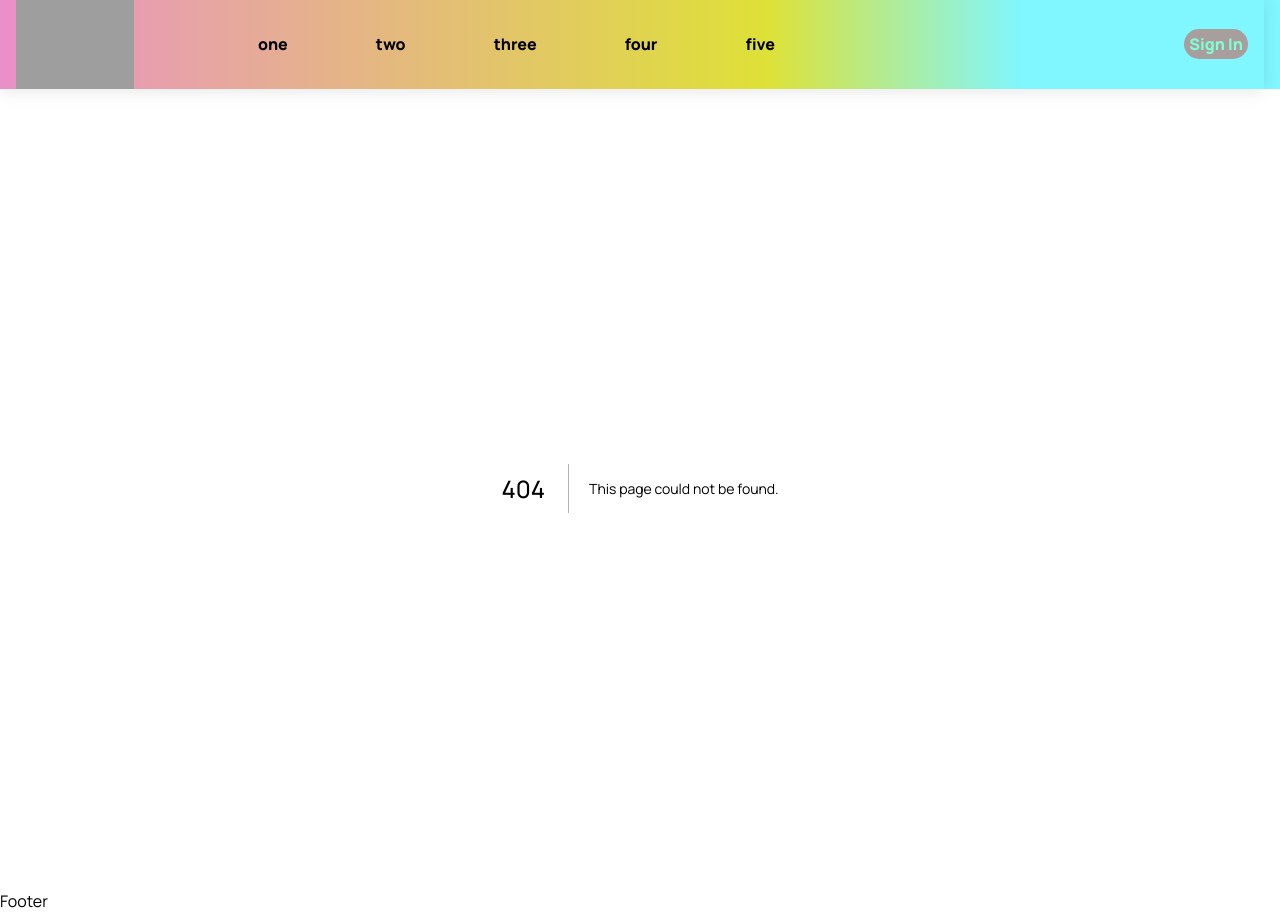
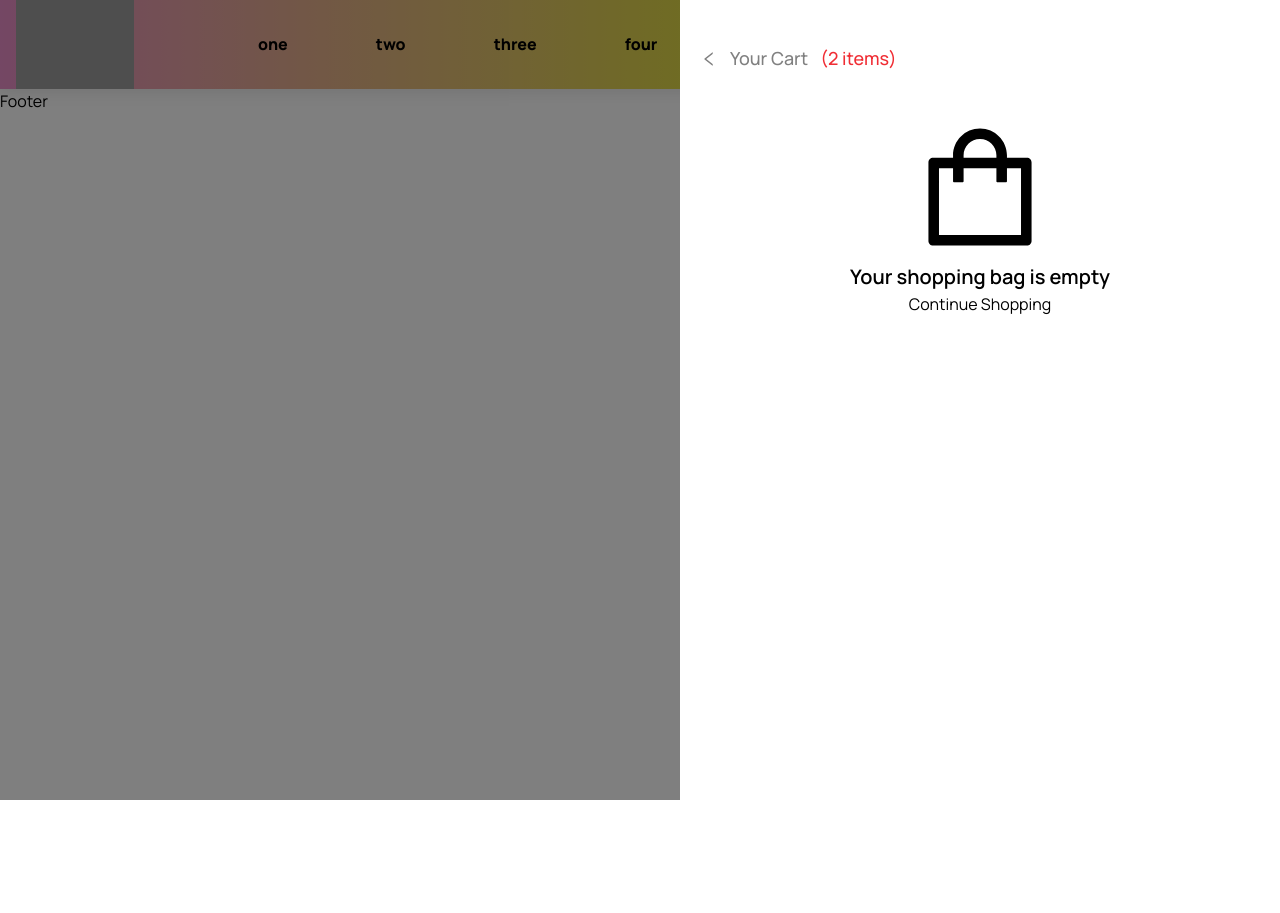
Before and after one commit to Adityagautamm/nextjs-one, a Next.js app: page /add-to-cart in a window 1280 px wide. Before the commit this address had no page. After the commit the page ends 800 px from the top, so only its background shows below. Built offline with nearby package versions, Linux system fonts and the light colour scheme; grey boxes are pictures that could not be loaded.

Commit message:
empty cart completed

```diff
--- /dev/null
+++ b/app/add-to-cart/cart.css
@@ -0,0 +1,73 @@
+.card--vali-classes {
+}
+
+.cart-icon {
+  font-size: 25px;
+  color: gray;
+  cursor: pointer;
+  position: relative;
+  transition: transform 0.4s ease;
+  border: none;
+  background-color: transparent;
+}
+.cart-icon:hover {
+  transform: scale(1.1, 1.1);
+}
+.cart-item-qty {
+  position: absolute;
+  right: -8px;
+  font-size: 12px;
+  color: #eee;
+  background-color: #f02d34;
+  width: 18px;
+  height: 18px;
+  border-radius: 50%;
+  text-align: center;
+  font-weight: 600;
+}
+
+.cart-wrapper {
+  width: 100vw;
+  background: rgba(0, 0, 0, 0.5);
+  position: fixed;
+  right: 0;
+  top: 0;
+  z-index: 100;
+  /* will-change: transform; */
+  transition: all 1s ease-in-out;
+}
+.cart-container {
+  height: 100vh;
+  width: 600px;
+  background-color: white;
+  float: right;
+  padding: 40px 10px;
+  position: relative;
+}
+.cart-heading {
+  display: flex;
+  align-items: center;
+  font-size: 18px;
+  font-weight: 500;
+  cursor: pointer;
+  gap: 2px;
+  margin-left: 10px;
+  border: none;
+  background-color: transparent;
+}
+
+.cart-heading .heading {
+  margin-left: 10px;
+}
+.cart-num-items {
+  margin-left: 10px;
+  color: #f02d34;
+}
+.empty-cart {
+  margin: 40px;
+  text-align: center;
+}
+.empty-cart h3 {
+  font-weight: 600;
+  font-size: 20px;
+}
--- /dev/null
+++ b/app/add-to-cart/page.js
@@ -0,0 +1,161 @@
+"use client";
+import React, { useRef } from "react";
+import Link from "next/link";
+import {
+  AiOutlineMinus,
+  AiOutlinePlus,
+  AiOutlineLeft,
+  AiOutlineShopping,
+} from "react-icons/ai";
+import { TiDeleteOutline } from "react-icons/ti";
+import toast from "react-hot-toast";
+
+// import { useStateContext } from "../context/StateContext";
+// import { urlFor } from "../lib/client";
+// import getStripe from "../lib/getStripe";
+import "./cart.css";
+
+const Cart = () => {
+  const cartRef = useRef();
+  //   const {
+  //     totalPrice,
+  //     totalQuantities,
+  //     cartItems,
+  //     setShowCart,
+  //     toggleCartItemQuanitity,
+  //     onRemove,
+  //   } = useStateContext();
+
+  const {
+    totalPrice,
+    totalQuantities,
+    cartItems,
+    setShowCart,
+    toggleCartItemQuanitity,
+    onRemove,
+  } = {
+    totalPrice: "10",
+    totalQuantities: "2",
+    cartItems: { length: 0 },
+    setShowCart: "40",
+    toggleCartItemQuanitity: "50",
+    onRemove: "60",
+  };
+
+  const handleCheckout = async () => {
+    // const stripe = await getStripe();
+
+    const response = await fetch("/api/stripe", {
+      method: "POST",
+      headers: {
+        "Content-Type": "application/json",
+      },
+      body: JSON.stringify(cartItems),
+    });
+
+    if (response.statusCode === 500) return;
+
+    const data = await response.json();
+
+    toast.loading("Redirecting...");
+
+    stripe.redirectToCheckout({ sessionId: data.id });
+  };
+
+  return (
+    <div className="cart-wrapper" ref={cartRef}>
+      <div className="cart-container">
+        <button
+          type="button"
+          className="cart-heading"
+          onClick={() => setShowCart(false)}
+        >
+          <AiOutlineLeft />
+          <span className="heading">Your Cart</span>
+          <span className="cart-num-items">({totalQuantities} items)</span>
+        </button>
+
+        {cartItems.length < 1 && (
+          <div className="empty-cart">
+            <AiOutlineShopping size={150} />
+            <h3>Your shopping bag is empty</h3>
+            <Link href="/">
+              <button
+                type="button"
+                onClick={() => setShowCart(false)}
+                className="btn"
+              >
+                Continue Shopping
+              </button>
+            </Link>
+          </div>
+        )}
+
+        <div className="product-container">
+          {cartItems.length >= 1 &&
+            cartItems.map((item) => (
+              <div className="product" key={item._id}>
+                <img
+                  src={urlFor(item?.image[0])}
+                  className="cart-product-image"
+                />
+                <div className="item-desc">
+                  <div className="flex top">
+                    <h5>{item.name}</h5>
+                    <h4>${item.price}</h4>
+                  </div>
+                  <div className="flex bottom">
+                    <div>
+                      <p className="quantity-desc">
+                        <span
+                          className="minus"
+                          onClick={() =>
+                            toggleCartItemQuanitity(item._id, "dec")
+                          }
+                        >
+                          <AiOutlineMinus />
+                        </span>
+                        <span className="num" onClick="">
+                          {item.quantity}
+                        </span>
+                        <span
+                          className="plus"
+                          onClick={() =>
+                            toggleCartItemQuanitity(item._id, "inc")
+                          }
+                        >
+                          <AiOutlinePlus />
+                        </span>
+                      </p>
+                    </div>
+                    <button
+                      type="button"
+                      className="remove-item"
+                      onClick={() => onRemove(item)}
+                    >
+                      <TiDeleteOutline />
+                    </button>
+                  </div>
+                </div>
+              </div>
+            ))}
+        </div>
+        {cartItems.length >= 1 && (
+          <div className="cart-bottom">
+            <div className="total">
+              <h3>Subtotal:</h3>
+              <h3>${totalPrice}</h3>
+            </div>
+            <div className="btn-container">
+              <button type="button" className="btn" onClick={handleCheckout}>
+                Pay with Stripe
+              </button>
+            </div>
+          </div>
+        )}
+      </div>
+    </div>
+  );
+};
+
+export default Cart;
--- a/app/api/product/[id]/route.js
+++ b/app/api/product/[id]/route.js
@@ -13,7 +13,7 @@ export const GET = async (request, { params }) => {
       switch (productId) {
         case "123401":
           // Code to handle product 1
-          return { name: "Product 1", price: 10.99 };
+          return { name: "Product 1", price: 10.99, image: "123401.webp" };
 
         case "123402":
           // Code to handle product 2
--- a/app/globals.css
+++ b/app/globals.css
@@ -157,6 +157,8 @@
   font-weight: 800;
 }
 .navbar__left-button {
+  display: flex;
+  flex-direction: row;
   position: relative;
   align-items: flex-end;
   margin-right: 1rem;
@@ -166,6 +168,19 @@
   padding: 3px 5px 3px 5px;
   font-weight: 800;
   color: aquamarine;
+}
+.cart-item-qty {
+  position: absolute;
+  right: -8px;
+  top: -8px;
+  font-size: 12px;
+  color: #eee;
+  background-color: #f02d34;
+  width: 18px;
+  height: 18px;
+  border-radius: 50%;
+  text-align: center;
+  font-weight: 600;
 }
 
 .catelouge__container {
@@ -237,6 +252,7 @@
   object-fit: contain;
 }
 .product__container-right {
+  margin-left: 20px;
   display: flex;
   flex-direction: column;
   flex: 1 1 0;
@@ -246,23 +262,95 @@
 }
 
 .product__title {
-  margin: 5px;
+  margin-top: 5px;
   position: relative;
   font-weight: bold;
   font-size: xx-large;
 }
 
 .product__subtitle {
-  margin: 20px;
+  margin-top: 20px;
   position: relative;
   font-weight: normal;
   font-size: large;
 }
 
 .add-to-cart-btn {
+  margin-top: 15px;
   color: black;
   background-color: orangered;
   cursor: pointer;
   max-width: 150px;
   border-radius: 10%;
 }
+
+.product__price {
+  font-weight: bold;
+}
+
+.cart-wrapper {
+  width: 100vw;
+  background: rgba(0, 0, 0, 0.5);
+  min-height: 100vh;
+  z-index: 100;
+  position: fixed;
+  right: 0;
+  top: 0;
+  transition: all 1s ease-in-out;
+  cursor: pointer;
+}
+
+.cart-container {
+  width: 40vw;
+  min-height: 100vh;
+  background-color: aliceblue;
+  position: relative;
+  float: right;
+  right: 0;
+  top: 0;
+}
+
+.cart-heading {
+  display: flex;
+  flex-direction: row;
+  color: gray;
+  align-items: center;
+  margin-left: 10px;
+  margin-top: 5px;
+}
+
+.heading {
+  margin-left: 10px;
+}
+
+.cart-num-items {
+  margin-left: 10px;
+  color: #f02d34;
+}
+
+.empty-cart {
+  color: black;
+  margin-top: 20%;
+  display: flex;
+  justify-items: center;
+  flex-direction: column;
+  align-items: center;
+}
+
+.empty-cart h3 {
+  font-weight: 600;
+  font-size: 20px;
+}
+
+.empty-cart-btn {
+  background-color: #f02d34;
+  width: 100%;
+  padding: 10px 12px;
+  border-radius: 15px;
+  font-size: 20px;
+  margin-top: 40px;
+  text-transform: uppercase;
+  max-width: 400px;
+  color: #fff;
+  cursor: pointer;
+}
--- a/app/product/page.js
+++ b/app/product/page.js
@@ -9,28 +9,26 @@ const page = () => {
   const router = useRouter();
   const searchParams = useSearchParams();
   const productId = searchParams.get("id");
-  const [productData, setProductData] = useState(null);
+  const [productData, setProductData] = useState([]);
 
   useEffect(() => {
     const getProductData = async () => {
       const response = await fetch(`/api/product/${productId}`);
       const data = await response.json();
 
-      setProductData({
-        data,
-      });
+      setProductData(data);
     };
 
     if (productId) getProductData();
   }, [productId]);
 
   console.log(productData);
+  console.log("productId", productId);
   return (
     <div className="product__container">
       <div className="product__containe-left">
-        left
         <Image
-          src="/one.webp"
+          src={`/${productData?.image}`}
           alt="hero"
           fill
           className="product__containe-left-image"
@@ -43,6 +41,7 @@ const page = () => {
           Prices are slashed for End of Year sale. No one does it better than
           us. Call us 1800-001-001
         </p>
+        <h1 className="product__price">{`$${productData?.price}`}</h1>
         <button onClick={handleCLick} className="add-to-cart-btn">
           Add to cart
         </button>
--- /dev/null
+++ b/components/Cart.jsx
@@ -0,0 +1,55 @@
+"use client";
+import Link from "next/link";
+import React, { useState } from "react";
+import { AiOutlineLeft, AiOutlineShopping } from "react-icons/ai";
+
+const Cart = () => {
+  // make it global so that any page can close cart use jota
+  const [showCart, setShowCart] = useState(false);
+  const {
+    totalPrice,
+    totalQuantities,
+    cartItems,
+    toggleCartItemQuanitity,
+    onRemove,
+  } = {
+    totalPrice: "10",
+    totalQuantities: "2",
+    cartItems: { length: 0 },
+    setShowCart: "40",
+    toggleCartItemQuanitity: "50",
+    onRemove: "60",
+  };
+  return (
+    <div className="cart-wrapper">
+      <div className="cart-container">
+        <button
+          type="button"
+          className="cart-heading"
+          onClick={() => setShowCart(false)}
+        >
+          <AiOutlineLeft />
+          <span className="heading"> Your Cart</span>
+          <span className="cart-num-items">({totalQuantities} items)</span>
+        </button>
+        {cartItems.length < 1 && (
+          <div className="empty-cart">
+            <AiOutlineShopping size={150} />
+            <h3>Your shopping cart is empty</h3>
+            <Link href="/">
+              <button
+                type="button"
+                onClick={() => setShowCart(false)}
+                className="empty-cart-btn"
+              >
+                Continue Shopping
+              </button>
+            </Link>
+          </div>
+        )}
+      </div>
+    </div>
+  );
+};
+
+export default Cart;
--- a/components/CatelougeCard.jsx
+++ b/components/CatelougeCard.jsx
@@ -9,7 +9,7 @@ const CatelougeCard = ({ product }) => {
   return (
     <div className="catelouge">
       <div className="catelouge__image-container">
-        <Link href="/product?id=12345">
+        <Link href="/product?id=123401">
           <Image
             src={`/${product.image}`}
             alt="hero"
--- a/components/Navbar.jsx
+++ b/components/Navbar.jsx
@@ -1,8 +1,13 @@
+"use client";
+
 import Image from "next/image";
 import Link from "next/link";
-import React from "react";
-
+import React, { useState } from "react";
+import { AiOutlineShopping } from "react-icons/ai";
+import { Cart } from "@/components";
+//Add cart logo and the use state for that https://www.youtube.com/watch?v=4mOkFXyxfsU&t=243s
 const Navbar = () => {
+  const [showCart, setShowCart] = useState(false);
   return (
     <header className="navbar">
       <nav className="navbar__body">
@@ -39,7 +44,15 @@ const Navbar = () => {
           </div>
         </div>
         <div className="navbar__left-button">
-          <button> Sign In </button>
+          <button
+            type="button"
+            className="cart-icon"
+            onClick={() => setShowCart(true)}
+          >
+            <AiOutlineShopping />
+            <span className="cart-item-qty">1</span>
+          </button>
+          {showCart && <Cart />}
         </div>
       </nav>
     </header>
--- a/components/index.js
+++ b/components/index.js
@@ -3,5 +3,6 @@ import Card from "./Card";
 import Navbar from "./Navbar";
 import Footer from "./Footer";
 import CatelougeCard from "./CatelougeCard";
+import Cart from "./Cart";
 
-export { Hero, Card, Footer, Navbar, CatelougeCard };
+export { Hero, Card, Footer, Navbar, CatelougeCard, Cart };
--- a/package.json
+++ b/package.json
@@ -14,6 +14,8 @@
     "postcss": "8.4.24",
     "react": "18.2.0",
     "react-dom": "18.2.0",
+    "react-hot-toast": "^2.4.1",
+    "react-icons": "^4.10.1",
     "tailwindcss": "3.3.2"
   }
 }
```
Also changed, not shown: public/123401.webp (added), 1 other file (tests, documents, lock files or other folders).
